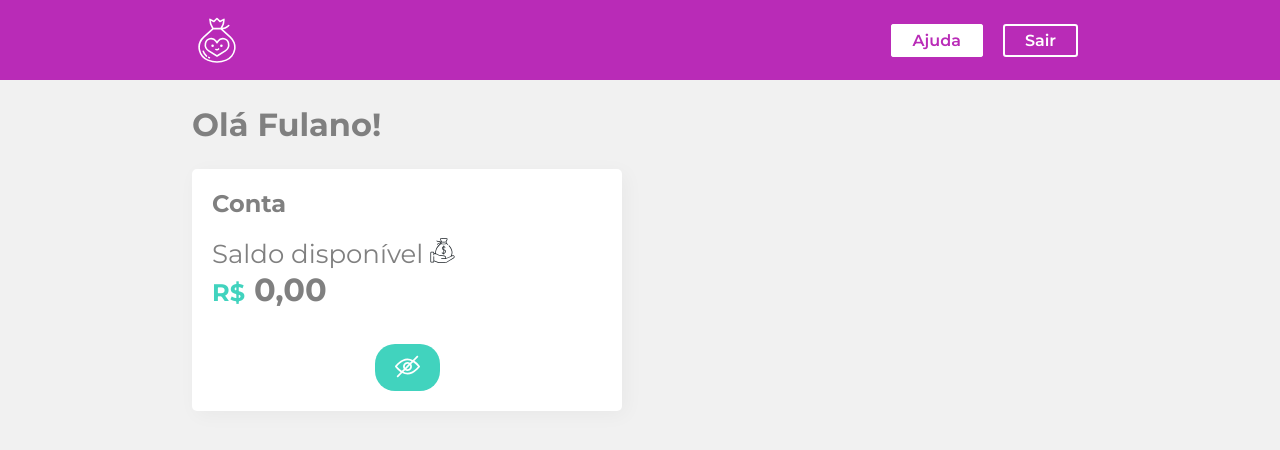
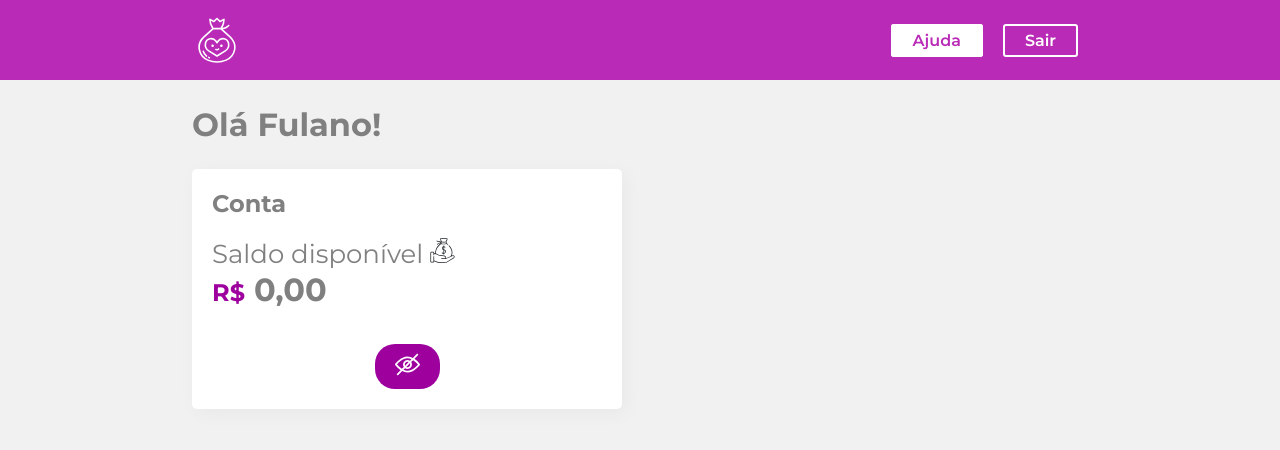
Before and after one commit to aleeeguevara/styled-components, a React (Create React App) app: page / in a window 1280 px wide. Shown: the top 450 px of the page. Built offline with nearby package versions, Linux system fonts and the light colour scheme.

Commit message:
Refatoração do código

```diff
--- a/src/Components/Conta/index.jsx
+++ b/src/Components/Conta/index.jsx
@@ -1,8 +1,13 @@
 import React, { useState } from "react";
-
+import styled from "styled-components";
 import privado from "../../assets/images/privado.svg";
 import olho_icone from "../../assets/images/olho.svg";
 import dinheiro from "../../assets/images/dinheiro.svg";
+import { Icone, Box, Btn, Detalhe, Saldo } from "../UI";
+
+const IconeMargin= styled(Icone)`
+  marginTop: 2px;
+`
 
 const Conta = () => {
   const [toggleState, untoggle] = useState(true);
@@ -12,29 +17,27 @@ const Conta = () => {
   };
 
   return (
-    <div className="box">
+    <Box>
       <h2>Conta</h2>
       <div style={{ fontSize: "26px", padding: "20px 0" }}>
         Saldo disponível{" "}
         <span>
-          <img className="imagem-icone" src={dinheiro} alt="Ícone Saldo" />
+          <Icone  src={dinheiro} alt="Ícone Saldo" />
         </span>
         {toggleState ? (
-          <div className="saldo">
-            <span className="detalhe">R$</span> 0,00{" "}
-          </div>
+          <Saldo>
+            <Detalhe>R$</Detalhe> 0,00{" "}
+          </Saldo>
         ) : null}
       </div>
 
-      <button className="btn" onClick={toggleHandler}>
-        <img
-          style={{ marginTop: "2px" }}
-          className="imagem-icone"
+      <Btn className="btn" onClick={toggleHandler}>
+        <IconeMargin
           src={toggleState ? privado : olho_icone}
           alt="Privacidade do Saldo"
         />
-      </button>
-    </div>
+      </Btn>
+    </Box>
   );
 };
 
--- a/src/Components/Container/index.jsx
+++ b/src/Components/Container/index.jsx
@@ -2,16 +2,31 @@ import React from "react";
 
 import Titulo from "../Titulo";
 import Conta from "../Conta";
+import styled from "styled-components";
 
-const Container = () => {
+const Container = styled.div`
+  background-color: #f1f1f1;
+  min-height: 90vh;
+  padding: 0px 15vw;
+`;
+const Conteudo = styled.section`
+  display: flex;
+  flex-direction: row;
+  justify-content: space-between;
+
+  @media (max-width: 800px) {
+    flex-direction: column;
+  }
+
+`;
+
+export default () => {
   return (
-    <div className="container">
+    <Container>
       <Titulo>Olá Fulano!</Titulo>
-      <section className="conteudo">
+      <Conteudo>
         <Conta />
-      </section>
-    </div>
+      </Conteudo>
+    </Container>
   );
 };
-
-export default Container;
--- /dev/null
+++ b/src/Components/UI/index.js
@@ -0,0 +1,43 @@
+import styled from "styled-components";
+
+export const Icone = styled.img`
+  height: 25px;
+  width: 25px;
+`;
+export const Box = styled.div`
+  display: flex;
+  flex-direction: column;
+  justify-content: space-between;
+  background-color: white;
+  border-radius: 5px;
+  box-shadow: 4px 4px 20px 0px rgba(0, 0, 0, 0.04);
+  padding: 20px;
+  width: 48%;
+
+  @media (max-width: 800px) {
+      width: 95%;
+      margin: 5px;
+`;
+
+export const Btn = styled.button`
+  margin: 15px auto 0px auto;
+  display: block;
+  border-radius: 20px;
+  background-color: #9e009e;
+  border: none;
+  color: white;
+  font-weight: 600;
+  font-size: 14px;
+  padding: 8px 20px;
+  cursor: pointer;
+`;
+
+export const Detalhe = styled.span`
+  color: #9e009e;
+  font-size: 24px;
+`;
+
+export const Saldo = styled.div`
+  font-weight: 700;
+  font-size: 32px;
+`;
--- a/src/assets/estilos.css
+++ /dev/null
@@ -1,63 +0,0 @@
-
-.container {
-  background-color: #f1f1f1;
-  min-height: 90vh;
-  padding: 0px 15vw;
-}
-
-.conteudo {
-  display: flex;
-  flex-direction: row;
-  justify-content: space-between;
-}
-
-
-.imagem-icone {
-  height: 25px;
-  width: 25px;
-}
-
-.btn {
-  margin: 15px auto 0px auto;
-  display: block;
-  border-radius: 20px;
-  background-color: #41d3be;
-  border: none;
-  color: white;
-  font-weight: 600;
-  font-size: 14px;
-  padding: 8px 20px;
-  cursor: pointer;
-}
-
-.box {
-  display: flex;
-  flex-direction: column;
-  justify-content: space-between;
-  background-color: white;
-  border-radius: 5px;
-  box-shadow: 4px 4px 20px 0px rgba(0, 0, 0, 0.04);
-  padding: 20px;
-  width: 48%;
-}
-
-.saldo {
-  font-weight: 700;
-  font-size: 32px;
-}
-
-.detalhe {
-  color: #41d3be;
-  font-size: 24px;
-}
-
-@media (max-width: 800px) {
-  .box {
-    width: 95%;
-    margin: 5px;
-  }
-
-  .conteudo {
-    flex-direction: column;
-  }
-}
--- a/src/index.js
+++ b/src/index.js
@@ -1,6 +1,5 @@
 import React from "react";
 import ReactDOM from "react-dom";
 import App from "./App";
-import "./assets/estilos.css";
 
 ReactDOM.render(<App />, document.getElementById("root"));
```
